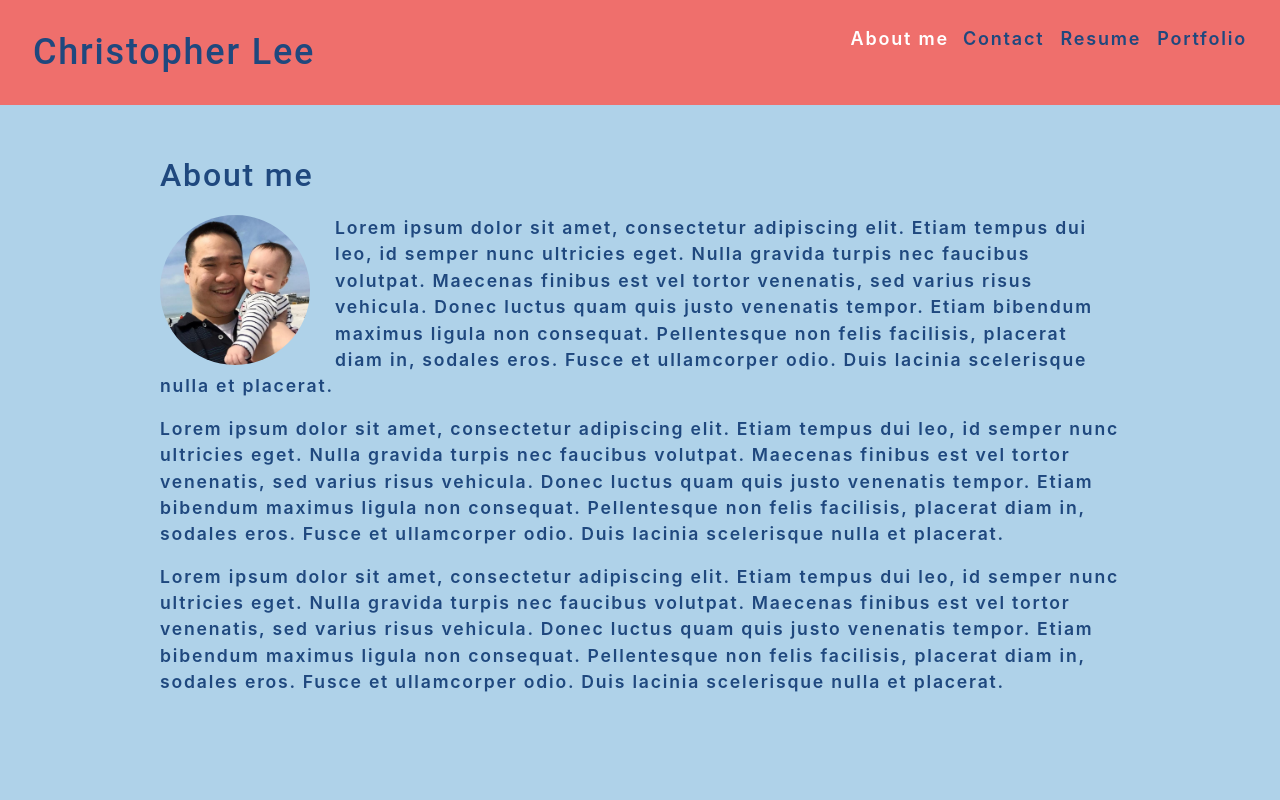
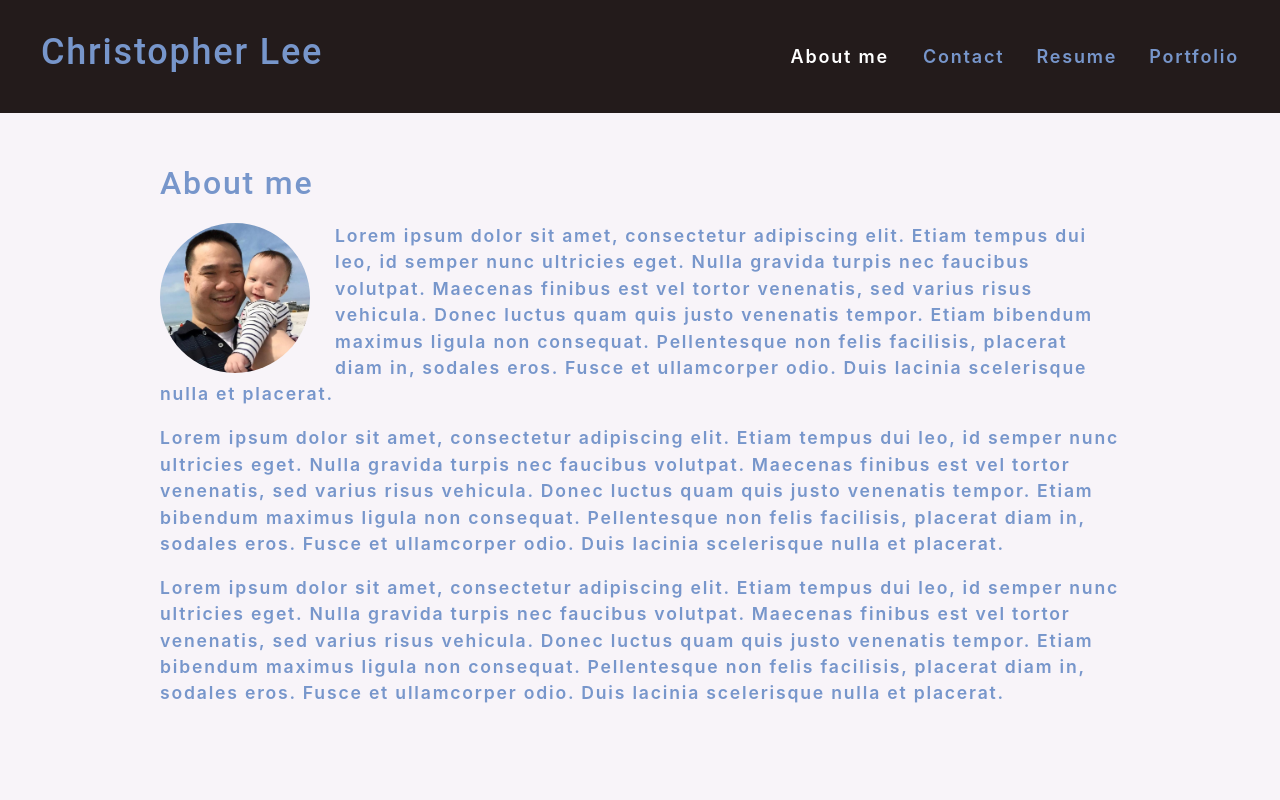
Before and after one commit to chrislee-webdev/ChrisLee-Portfolio, a React (Create React App) app: page / in a window 1280 px wide. Shown: the top 800 px of the page. Built offline with nearby package versions, Linux system fonts and the light colour scheme.

Commit message:
Still working on the About me tab not working

```diff
--- a/src/components/Nav/index.js
+++ b/src/components/Nav/index.js
@@ -12,7 +12,7 @@ function Nav({ currentPage, handlePageChange}) {
             <nav>
                 <ul className="flex-row">
                     <li className="mx-2">
-                        <a href="about" onClick={() => handlePageChange('About')}
+                        <a onClick={() => handlePageChange('About')}
                         className={currentPage === 'About' ? 'nav-link active' : 'nav-link'}
                         >About me</a>
                     </li>
--- a/src/index.css
+++ b/src/index.css
@@ -21,9 +21,9 @@ main {
   --primary: #29335C;
   --secondary: #f3a847;
   --tertiary: #b12704;
-  --light: #1F487E;
-  --dark: #AFD2E9;
-  --darker: #EF6F6C;
+  --light: #7796CB;
+  --dark: #F8F4f9;
+  --darker: #231B1B;
   --error: rgb(228, 46, 1);
   --spacing-one: calc(1rem * 0.5);
   --spacing-two: calc(1rem);
--- a/src/index.js
+++ b/src/index.js
@@ -2,7 +2,7 @@ import React from 'react';
 import ReactDOM from 'react-dom/client';
 
 import App from './App';
-import 'bootstrap/dist/css/bootstrap.css';
+// import 'bootstrap/dist/css/bootstrap.css';
 import './index.css';
 import reportWebVitals from './reportWebVitals';
 
```
